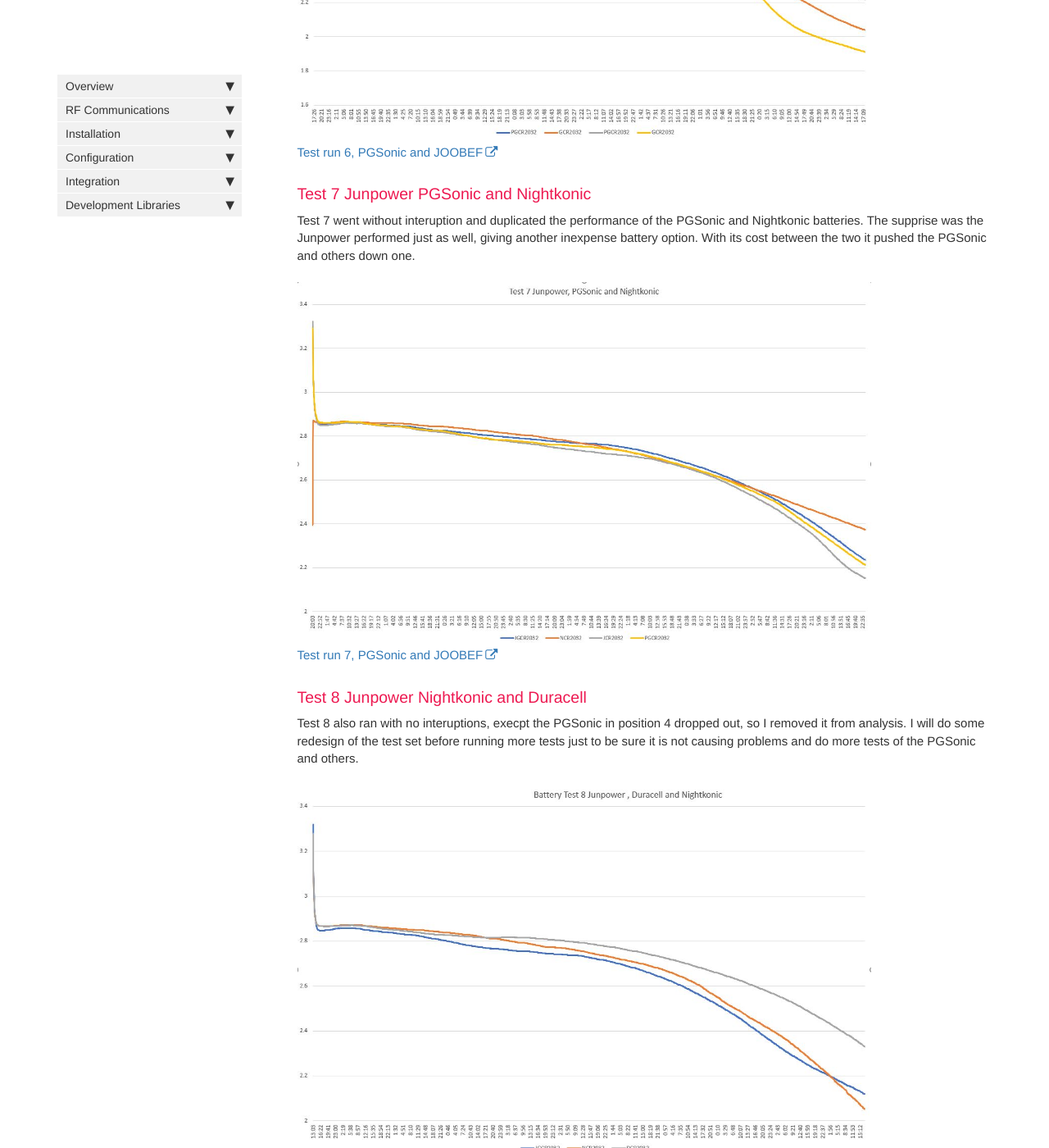
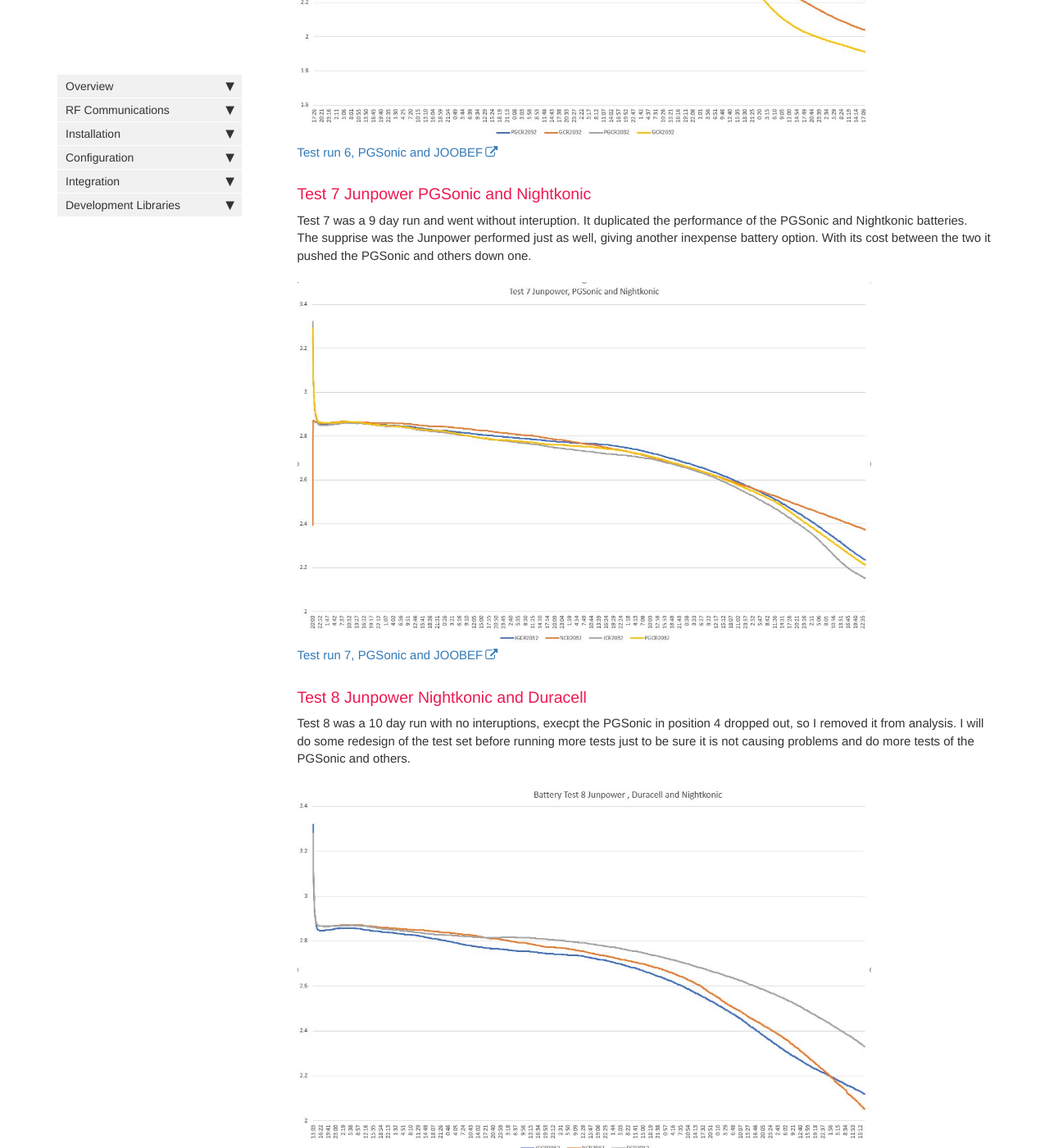
Before and after one commit to JemRF/RF-Documentation, a Jekyll site: the page built from pages/mydoc/cr2032_battery_testing.md, in a window 1280 px wide and 1400 px high, scrolled down 8036 px. Shown: the whole window at 82% size. Built offline with Jekyll 4.4.1, drawn with Linux system fonts in a browser that asks for light colours; comment, search, counter and statistics services are not loaded.

Commit message:
JD-7 #comment add run time to analysis

```diff
--- a/pages/mydoc/cr2032_battery_testing.md
+++ b/pages/mydoc/cr2032_battery_testing.md
@@ -167,13 +167,13 @@ Test 6 was a smooth test with no interruptions or strange events.  This test las
 [Test run 6, PGSonic and JOOBEF](https://jemrf.github.io/RF-Documentation/images/cr2032_test_6f.jpg)
 
 ### Test 7 Junpower PGSonic and Nightkonic
-Test 7 went without interuption and duplicated the performance of the PGSonic and Nightkonic batteries.  The supprise was the Junpower performed just as well, giving another inexpense battery option. With its cost between the two it pushed the PGSonic and others down one.
+Test 7 was a 9 day run and went without interuption. It duplicated the performance of the PGSonic and Nightkonic batteries.  The supprise was the Junpower performed just as well, giving another inexpense battery option. With its cost between the two it pushed the PGSonic and others down one.
 
 {% include image.html file="cr2032_test_7.jpg" alt="Test Run 7"%}
 [Test run 7, PGSonic and JOOBEF](https://jemrf.github.io/RF-Documentation/images/cr2032_test_7.jpg)
 
 ### Test 8 Junpower Nightkonic and Duracell
-Test 8 also ran with no interuptions, execpt the PGSonic in position 4 dropped out, so I removed it from analysis. I will do some redesign of the test set before running more tests just to be sure it is not causing problems and do more tests of the PGSonic and others.
+Test 8 was a 10 day run with no interuptions, execpt the PGSonic in position 4 dropped out, so I removed it from analysis. I will do some redesign of the test set before running more tests just to be sure it is not causing problems and do more tests of the PGSonic and others.
 
 {% include image.html file="cr2032_test_8.jpg" alt="Test Run 8"%}
 [Test run 8, PGSonic and JOOBEF](https://jemrf.github.io/RF-Documentation/images/cr2032_test_8.jpg)
```
